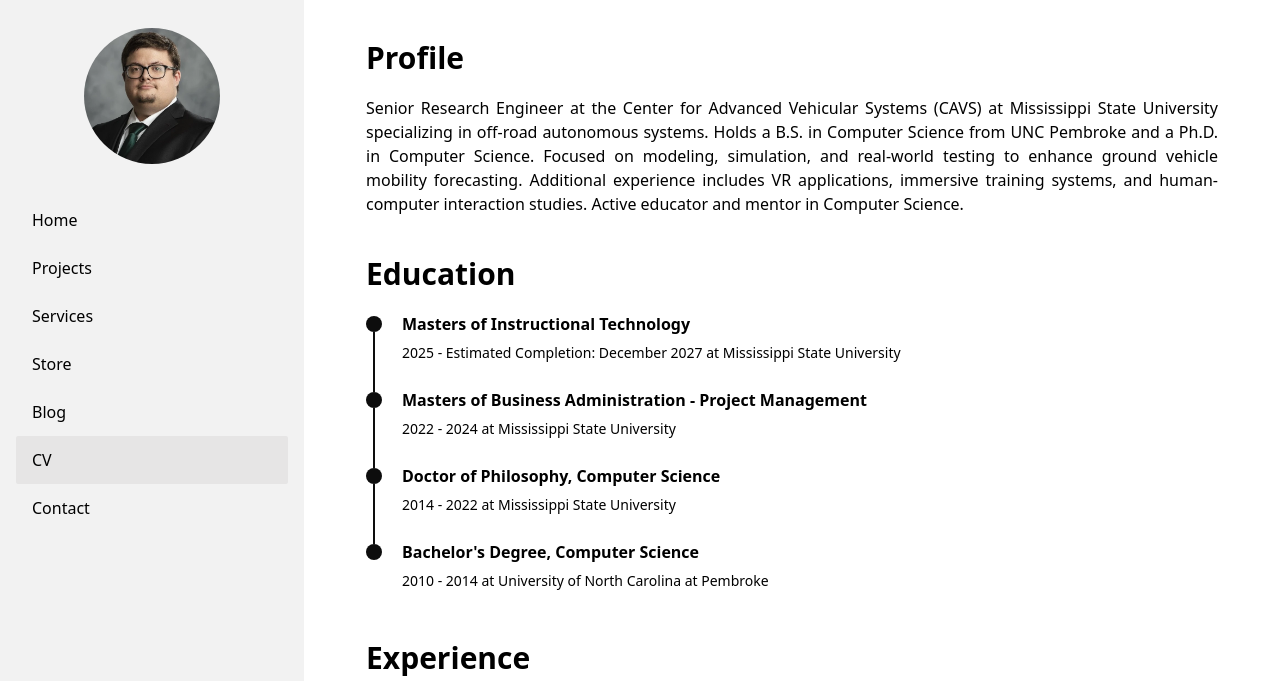
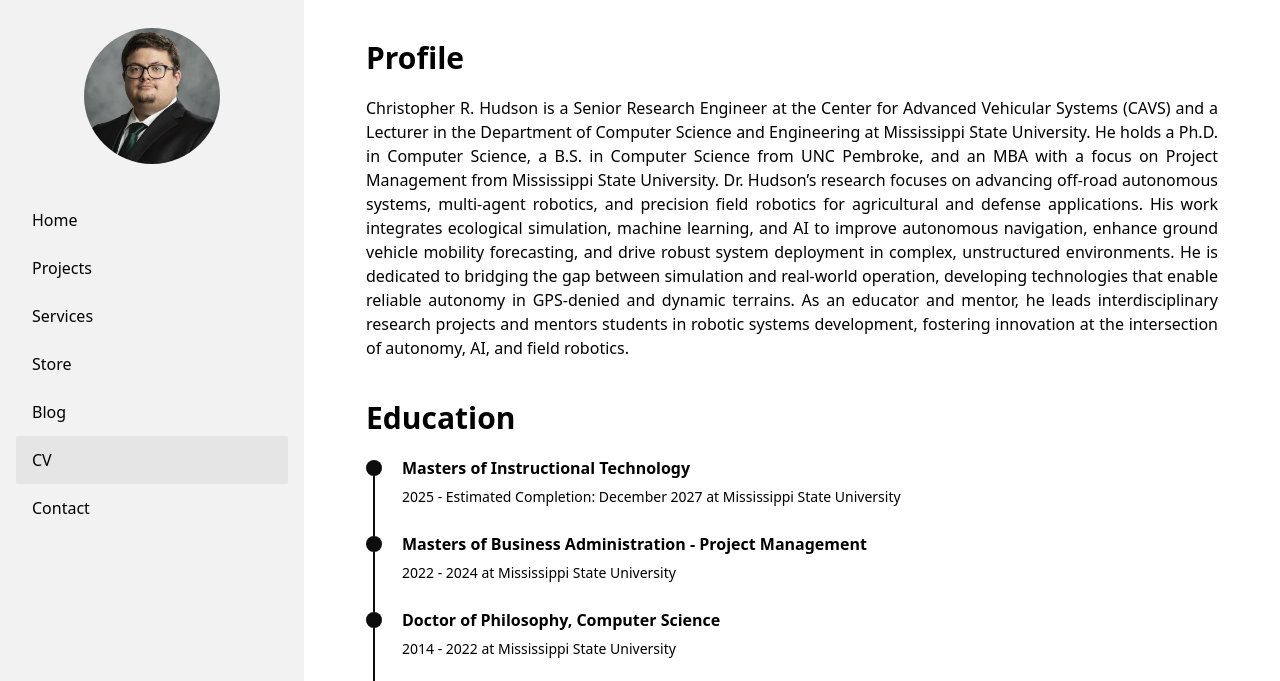
Before and after one commit to CRHudson/CRHudson.github.io, an Astro site: page /cv in a window 1280 px wide. Shown: the top 681 px of the page. Built offline with nearby package versions, Linux system fonts and the light colour scheme; Astro itself is replaced by a stand-in of ours.

Commit message:
personal statement

```diff
--- a/src/pages/cv.astro
+++ b/src/pages/cv.astro
@@ -9,7 +9,8 @@ import TimeLineElement from "../components/cv/TimeLine.astro";
   </div>
 
   <div class="mb-10 text-justify">
-    Senior Research Engineer at the Center for Advanced Vehicular Systems (CAVS) at Mississippi State University specializing in off-road autonomous systems. Holds a B.S. in Computer Science from UNC Pembroke and a Ph.D. in Computer Science. Focused on modeling, simulation, and real-world testing to enhance ground vehicle mobility forecasting. Additional experience includes VR applications, immersive training systems, and human-computer interaction studies. Active educator and mentor in Computer Science.
+Christopher R. Hudson is a Senior Research Engineer at the Center for Advanced Vehicular Systems (CAVS) and a Lecturer in the Department of Computer Science and Engineering at Mississippi State University. He holds a Ph.D. in Computer Science, a B.S. in Computer Science from UNC Pembroke, and an MBA with a focus on Project Management from Mississippi State University. Dr. Hudson’s research focuses on advancing off-road autonomous systems, multi-agent robotics, and precision field robotics for agricultural and defense applications. His work integrates ecological simulation, machine learning, and AI to improve autonomous navigation, enhance ground vehicle mobility forecasting, and drive robust system deployment in complex, unstructured environments. He is dedicated to bridging the gap between simulation and real-world operation, developing technologies that enable reliable autonomy in GPS-denied and dynamic terrains. As an educator and mentor, he leads interdisciplinary research projects and mentors students in robotic systems development, fostering innovation at the intersection of autonomy, AI, and field robotics.
+
   </div>
 
   <div class="mb-5">
```
